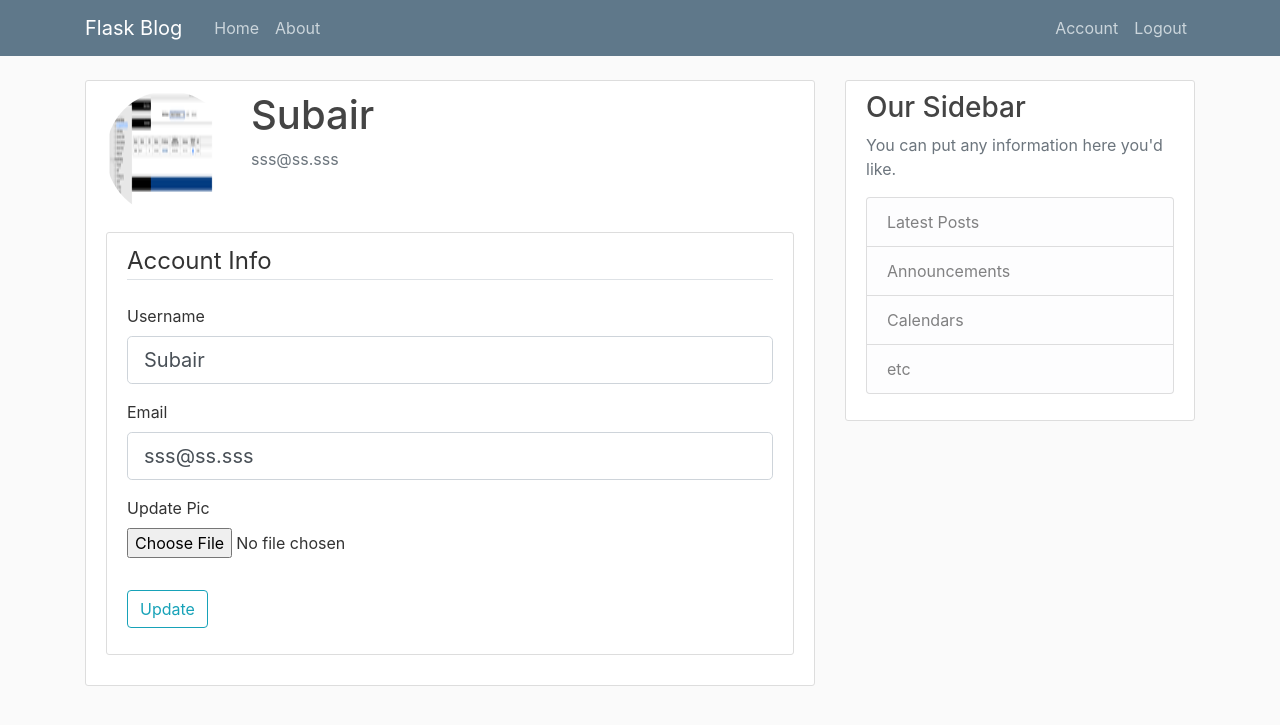
After one commit to subairkb777/myfeed, a Flask app: page /account in a window 1280 px wide. The commit adds this page. Shown: the top 725 px of the page. Run offline with Flask 2, Linux system fonts and the light colour scheme; a user stored in the database is signed in; some libraries are stand-ins or nearby versions.

Commit message:
till tut 7

```diff
--- a/flaskblog/__init__.py
+++ b/flaskblog/__init__.py
@@ -9,5 +9,7 @@
 db = SQLAlchemy(app)
 bcrypt = Bcrypt(app)
 login_manager = LoginManager(app)
+login_manager.login_view = 'login'
+login_manager.login_message_category = 'info'
 
 from flaskblog import routes
--- a/flaskblog/forms.py
+++ b/flaskblog/forms.py
@@ -1,4 +1,6 @@
 from flask_wtf import FlaskForm
+from flask_wtf.file import FileField, FileAllowed
+from flask_login import current_user
 from wtforms import StringField, PasswordField, SubmitField, BooleanField
 from wtforms.validators import DataRequired, Length, Email, EqualTo, ValidationError
 from flaskblog.models import User
@@ -30,3 +32,24 @@
     password = PasswordField('Password', validators=[DataRequired()])
     remember = BooleanField("Remember Me")
     submit = SubmitField('Login')
+
+
+class UpdateAccountForm(FlaskForm):
+    username = StringField('Username', validators=[DataRequired(),
+                                                   Length(min=2, max=20)])
+    email = StringField('Email', validators=[DataRequired(),
+                                             Email()])
+    picture = FileField('Update Pic', validators=[FileAllowed(['jpg', 'png'])])
+    submit = SubmitField('Update')
+
+    def validate_username(self, username):
+        if username.data != current_user.username:
+            user =  User.query.filter_by(username=username.data).first()
+            if user:
+                raise ValidationError("User name exist")
+
+    def validate_email(self, email):
+        if email.data != current_user.email:
+            user =  User.query.filter_by(email=email.data).first()
+            if user:
+                raise ValidationError("User email exist")
--- a/flaskblog/routes.py
+++ b/flaskblog/routes.py
@@ -1,8 +1,11 @@
-
-from flask import render_template, url_for, flash, redirect
+import os
+import secrets
+from PIL import Image
+from flask import render_template, url_for, flash, redirect, request
 from flaskblog import app, db, bcrypt
-from flaskblog.forms import RegistrationForm, LoginForm
+from flaskblog.forms import RegistrationForm, LoginForm, UpdateAccountForm
 from flaskblog.models import User, Post
+from flask_login import login_user, current_user, logout_user, login_required
 
 posts = [
     {
@@ -29,6 +32,8 @@
 
 @app.route('/register', methods=['GET', 'POST'])
 def register():
+    if current_user.is_authenticated:
+        return redirect(url_for('home'))
     form = RegistrationForm()
     if form.validate_on_submit():
         hashed_pswd = bcrypt.generate_password_hash(form.password.data).decode('utf-8')
@@ -44,11 +49,50 @@
 
 @app.route('/login', methods=['GET', 'POST'])
 def login():
+    if current_user.is_authenticated:
+        return redirect(url_for('home'))
     form = LoginForm()
     if form.validate_on_submit():
-        if form.email.data == 'admin@blog.com' and form.password.data == 'password':
-            flash('You have been logged in!', 'success')
-            return redirect(url_for('home'))
+        user =  User.query.filter_by(email=form.email.data).first()
+        if user and bcrypt.check_password_hash(user.password, form.password.data):
+            login_user(user, remember=form.remember.data)
+            next_page = request.args.get('next')
+            return redirect(next_page) if next_page else redirect(url_for('home'))
         else:
             flash('Invalid Login', 'danger')
     return render_template('login.html', title='Login', form=form)
+
+@app.route('/logout')
+def logout():
+    logout_user()
+    return redirect(url_for('home'))
+
+def save_picture(form_picture):
+    random_hex = secrets.token_hex(8)
+    _, f_ext = os.path.splitext(form_picture.filename)
+    picture_fn = random_hex + f_ext
+    picture_path = os.path.join(app.root_path, 'static/profile_pics', picture_fn)
+    output_size = (125, 125)
+    i = Image.open(form_picture)
+    i.thumbnail(output_size)
+    i.save(picture_path)
+    return picture_fn
+
+@app.route('/account', methods=['GET', 'POST'])
+@login_required
+def account():
+    form = UpdateAccountForm()
+    if form.validate_on_submit():
+        if form.picture.data:
+            picture_file = save_picture(form.picture.data)
+            current_user.image_file = picture_file
+        current_user.username = form.username.data
+        current_user.email = form.email.data
+        db.session.commit()
+        flash('Your account updated', 'success')
+        return redirect(url_for('account'))
+    elif request.method == 'GET':
+        form.username.data = current_user.username
+        form.email.data = current_user.email
+    image_file =  url_for('static', filename='profile_pics/' + current_user.image_file)
+    return render_template('account.html', title='Account', image_file=image_file, form=form)
--- /dev/null
+++ b/flaskblog/templates/account.html
@@ -0,0 +1,59 @@
+{% extends 'layout.html'%}
+{% block content %}
+    <div class="content-section">
+        <div class="media">
+        <img class="rounded-circle account-img" src="{{ image_file }}">
+        <div class="media-body">
+            <h2 class="account-heading">{{current_user.username}}</h2>
+            <p class="text-secondary">{{current_user.email}}</p>
+        </div>
+        </div>
+        <div class="content-section">
+            <form action="" method="POST" action="" enctype="multipart/form-data">
+                {{ form.hidden_tag() }}
+                <fieldset class="form-group">
+                    <legend class="border-bottom mb-4"> Account Info</legend>
+                    <div class="form-group">
+                        {{ form.username.label(class="form-control-label")}}
+                        {% if form.username.errors %}
+                            {{ form.username(class="form-control form-control-lg is-invalid")}}
+                            <div class="invalid-feedback">
+                                {% for error in form.username.errors %}
+                                    <span>{{ error }}</span>
+                                {% endfor %}
+                            </div>
+                        {% else %}
+                            {{ form.username(class="form-control form-control-lg")}}
+                        {% endif %}
+                    </div>
+                    <div class="form-group">
+                        {{ form.email.label(class="form-control-label")}}
+                        {% if form.email.errors %}
+                            {{ form.email(class="form-control form-control-lg is-invalid")}}
+                            <div class="invalid-feedback">
+                                {% for error in form.email.errors %}
+                                    <span>{{ error }}</span>
+                                {% endfor %}
+                            </div>
+                        {% else %}
+                            {{ form.email(class="form-control form-control-lg")}}
+                        {% endif %}
+                    </div>
+                    <div class="form-group">
+                        {{ form.picture.label()}}
+                        {{ form.picture(class="form-control-file")}}
+                        {% if form.picture.errors %}
+                            {% for error in form.picture.errors %}
+                                <span class="text-danger">{{ error }}</span></br>
+                            {% endfor %}
+                        {% endif %}
+                    </div>
+                </fieldset>
+                <div class="form-group">
+                    {{ form.submit(class="btn btn-outline-info")}}
+
+                </div>
+            </form>
+        </div>
+    </div>
+{% endblock content%}
--- a/flaskblog/templates/layout.html
+++ b/flaskblog/templates/layout.html
@@ -31,8 +31,13 @@
               </div>
               <!-- Navbar Right Side -->
               <div class="navbar-nav">
-                <a class="nav-item nav-link" href="{{ url_for('login')}}">Login</a>
-                <a class="nav-item nav-link" href="{{ url_for('register')}}">Register</a>
+                {% if current_user.is_authenticated %}
+                  <a class="nav-item nav-link" href="{{ url_for('account')}}">Account</a>
+                  <a class="nav-item nav-link" href="{{ url_for('logout')}}">Logout</a>
+                {% else%}
+                  <a class="nav-item nav-link" href="{{ url_for('login')}}">Login</a>
+                  <a class="nav-item nav-link" href="{{ url_for('register')}}">Register</a>
+                {% endif %}
               </div>
             </div>
           </div>
```
Also changed, not shown: flaskblog/models.py (+8 -2 lines), flaskblog/site.db, flaskblog/static/profile_pics/037179464fc94824.png (added), flaskblog/static/profile_pics/973ef7be91b9a0bb.png (added), flaskblog/static/profile_pics/default.jpg (added), 3 other files.
